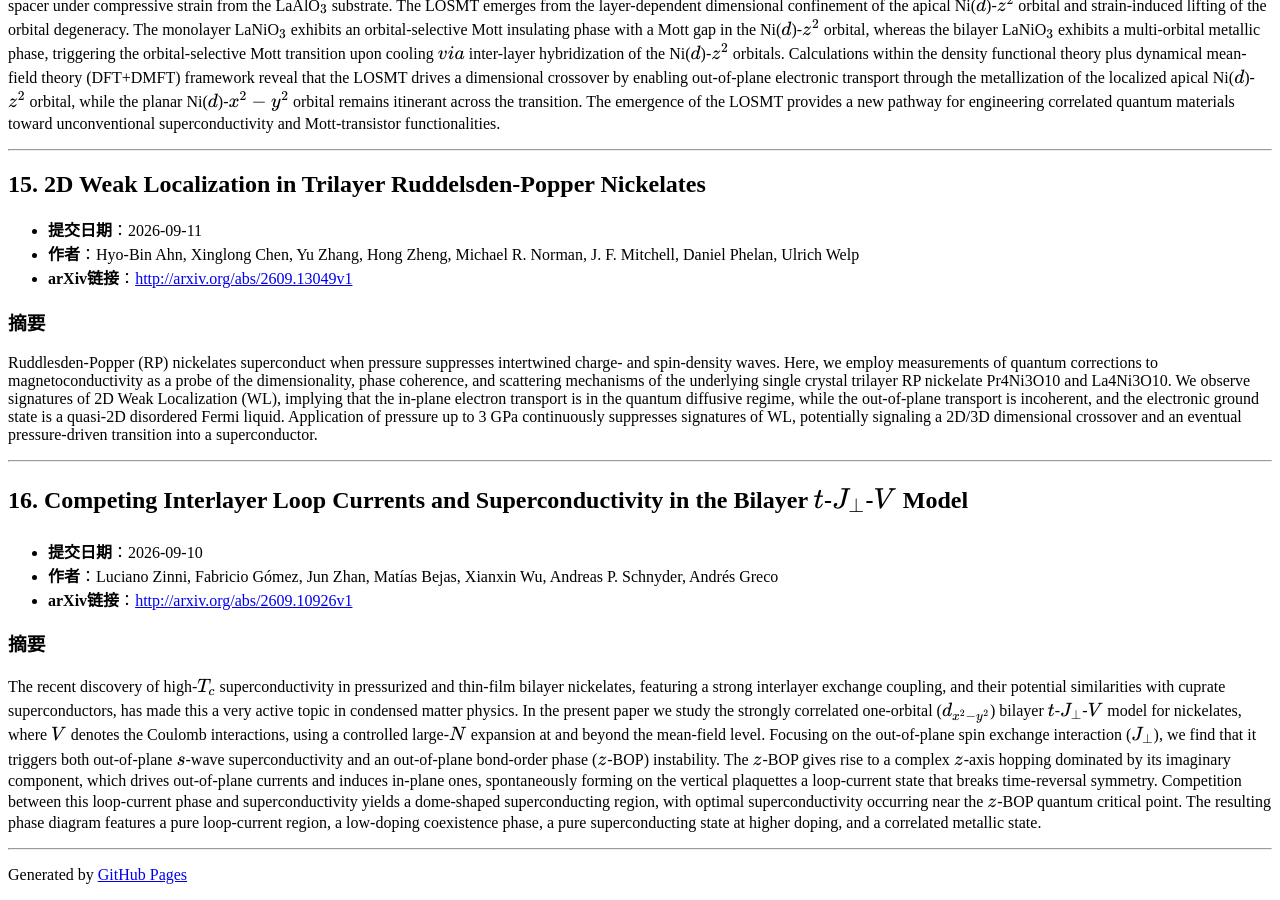
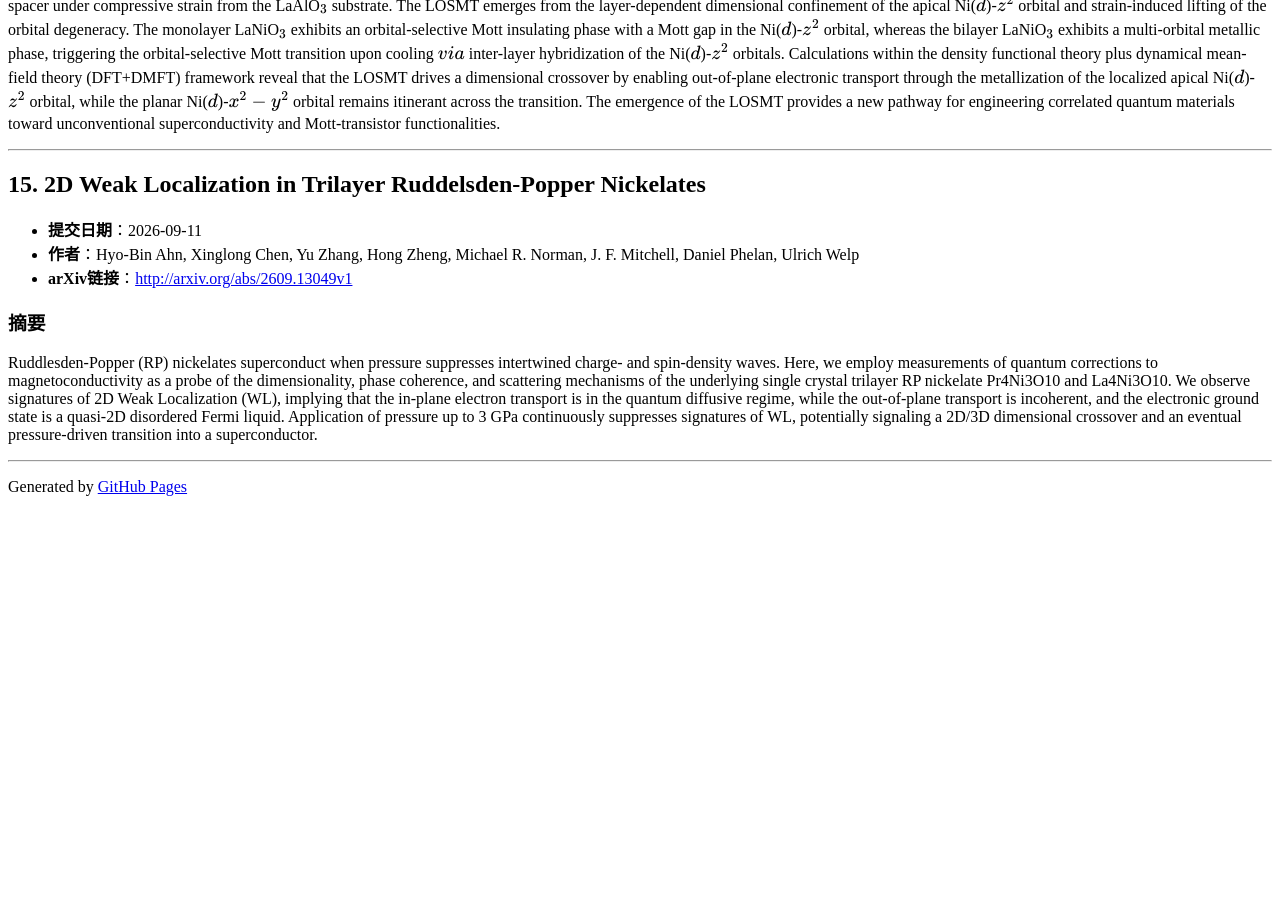
Before and after one commit to yangke25491/daily-arxiv-nickelate_superconductivity, a Jekyll site: the page built from docs/index.md, in a window 1280 px wide and 900 px high, scrolled down 5404 px. Built offline with Jekyll 4.4.1, drawn with Linux system fonts in a browser that asks for light colours; after the commit the page ends 5916 px from its top, so only the background shows below that; some of the changed text lies outside the part shown.

Commit message:
Automated update: arXiv papers

```diff
--- a/docs/index.md
+++ b/docs/index.md
@@ -5,8 +5,8 @@ title: 镍酸盐超导论文
 
 # 凝聚态物理-镍酸盐高温超导相关论文
 
-> 检索时间范围：**2026-09-10 至 2026-10-10**
-> 数据检索到 **16** 篇相关论文，按提交时间降序排列
+> 检索时间范围：**2026-09-11 至 2026-10-11**
+> 数据检索到 **15** 篇相关论文，按提交时间降序排列
 
 ---
 
@@ -174,14 +174,3 @@ The design of quantum materials to manipulate dimensionality and electronic corr
 Ruddlesden-Popper (RP) nickelates superconduct when pressure suppresses intertwined charge- and spin-density waves. Here, we employ measurements of quantum corrections to magnetoconductivity as a probe of the dimensionality, phase coherence, and scattering mechanisms of the underlying single crystal trilayer RP nickelate Pr4Ni3O10 and La4Ni3O10. We observe signatures of 2D Weak Localization (WL), implying that the in-plane electron transport is in the quantum diffusive regime, while the out-of-plane transport is incoherent, and the electronic ground state is a quasi-2D disordered Fermi liquid. Application of pressure up to 3 GPa continuously suppresses signatures of WL, potentially signaling a 2D/3D dimensional crossover and an eventual pressure-driven transition into a superconductor.
 
 ---
-
-## 16. Competing Interlayer Loop Currents and Superconductivity in the Bilayer $t$-$J\_\perp$-$V$ Model
-
-- **提交日期**：2026-09-10
-- **作者**：Luciano Zinni, Fabricio Gómez, Jun Zhan, Matías Bejas, Xianxin Wu, Andreas P. Schnyder, Andrés Greco
-- **arXiv链接**：[http://arxiv.org/abs/2609.10926v1](http://arxiv.org/abs/2609.10926v1)
-
-### 摘要
-The recent discovery of high-$T\_c$ superconductivity in pressurized and thin-film bilayer nickelates, featuring a strong interlayer exchange coupling, and their potential similarities with cuprate superconductors, has made this a very active topic in condensed matter physics. In the present paper we study the strongly correlated one-orbital ($d\_{x^2-y^2}$) bilayer $t$-$J\_\perp$-$V$ model for nickelates, where $V$ denotes the Coulomb interactions, using a controlled large-$N$ expansion at and beyond the mean-field level. Focusing on the out-of-plane spin exchange interaction ($J\_\perp$), we find that it triggers both out-of-plane $s$-wave superconductivity and an out-of-plane bond-order phase ($z$-BOP) instability. The $z$-BOP gives rise to a complex $z$-axis hopping dominated by its imaginary component, which drives out-of-plane currents and induces in-plane ones, spontaneously forming on the vertical plaquettes a loop-current state that breaks time-reversal symmetry. Competition between this loop-current phase and superconductivity yields a dome-shaped superconducting region, with optimal superconductivity occurring near the $z$-BOP quantum critical point. The resulting phase diagram features a pure loop-current region, a low-doping coexistence phase, a pure superconducting state at higher doping, and a correlated metallic state.
-
----
```
